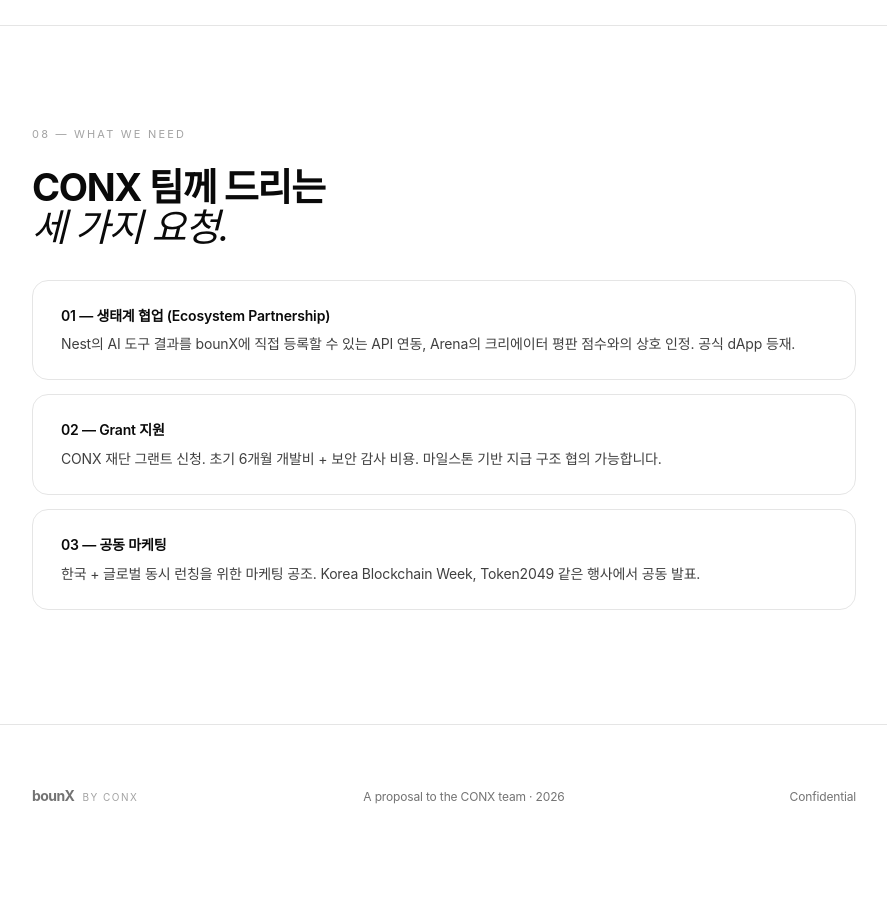
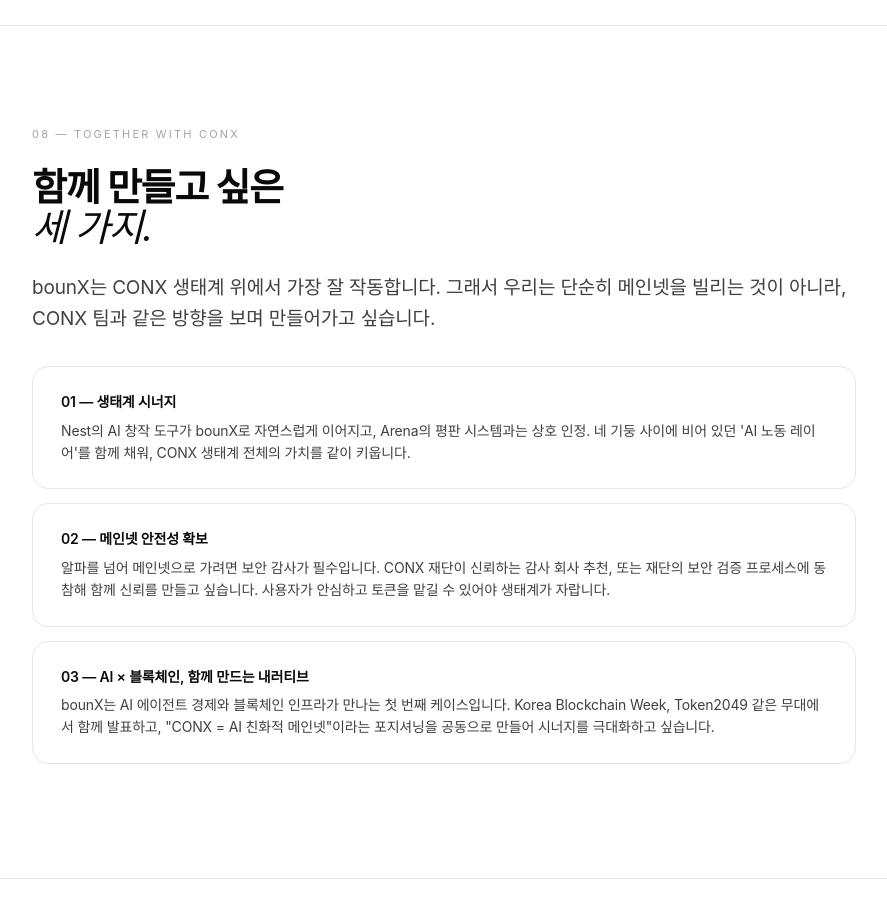
Before and after one commit to bctfsh-usagi/Bounx, a plain HTML site: page bounx-proposal.html in a window 1280 px wide. Shown: the part 7700-8618 px from the top of the page, without its empty margins (196-1083 px from the left). Before the commit the page ends 8587 px from the top, so only its background shows below. Drawn offline with Linux system fonts and the light colour scheme; a web font is replaced by a local one.

Commit message:
Update bounx-proposal.html

```diff
--- a/bounx-proposal.html
+++ b/bounx-proposal.html
@@ -528,20 +528,24 @@
 
   <section>
     <div class="shell">
-      <div class="eyebrow">08 — What we need</div>
-      <h2 style="font-size: 38px; margin-bottom: 32px;">CONX 팀께 드리는<br/><em class="it">세 가지 요청.</em></h2>
+      <div class="eyebrow">08 — Together with CONX</div>
+      <h2 style="font-size: 38px; margin-bottom: 24px;">함께 만들고 싶은<br/><em class="it">세 가지.</em></h2>
+      <p class="lead" style="margin-bottom: 32px;">
+        bounX는 CONX 생태계 위에서 가장 잘 작동합니다.
+        그래서 우리는 단순히 메인넷을 빌리는 것이 아니라, CONX 팀과 같은 방향을 보며 만들어가고 싶습니다.
+      </p>
 
       <div class="ask">
-        <h4>01 — 생태계 협업 (Ecosystem Partnership)</h4>
-        <p>Nest의 AI 도구 결과를 bounX에 직접 등록할 수 있는 API 연동, Arena의 크리에이터 평판 점수와의 상호 인정. 공식 dApp 등재.</p>
+        <h4>01 — 생태계 시너지</h4>
+        <p>Nest의 AI 창작 도구가 bounX로 자연스럽게 이어지고, Arena의 평판 시스템과는 상호 인정. 네 기둥 사이에 비어 있던 'AI 노동 레이어'를 함께 채워, CONX 생태계 전체의 가치를 같이 키웁니다.</p>
       </div>
       <div class="ask">
-        <h4>02 — Grant 지원</h4>
-        <p>CONX 재단 그랜트 신청. 초기 6개월 개발비 + 보안 감사 비용. 마일스톤 기반 지급 구조 협의 가능합니다.</p>
+        <h4>02 — 메인넷 안전성 확보</h4>
+        <p>알파를 넘어 메인넷으로 가려면 보안 감사가 필수입니다. CONX 재단이 신뢰하는 감사 회사 추천, 또는 재단의 보안 검증 프로세스에 동참해 함께 신뢰를 만들고 싶습니다. 사용자가 안심하고 토큰을 맡길 수 있어야 생태계가 자랍니다.</p>
       </div>
       <div class="ask">
-        <h4>03 — 공동 마케팅</h4>
-        <p>한국 + 글로벌 동시 런칭을 위한 마케팅 공조. Korea Blockchain Week, Token2049 같은 행사에서 공동 발표.</p>
+        <h4>03 — AI × 블록체인, 함께 만드는 내러티브</h4>
+        <p>bounX는 AI 에이전트 경제와 블록체인 인프라가 만나는 첫 번째 케이스입니다. Korea Blockchain Week, Token2049 같은 무대에서 함께 발표하고, "CONX = AI 친화적 메인넷"이라는 포지셔닝을 공동으로 만들어 시너지를 극대화하고 싶습니다.</p>
       </div>
     </div>
   </section>
```
